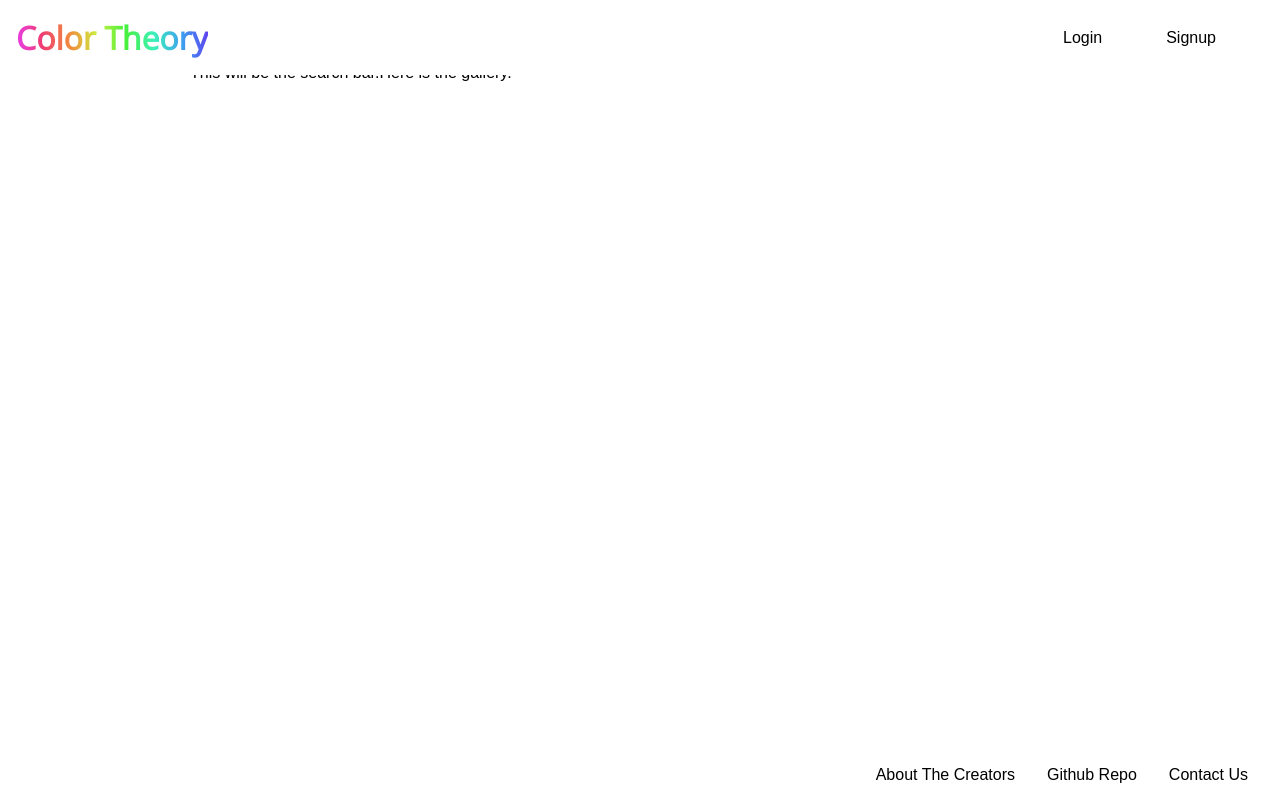
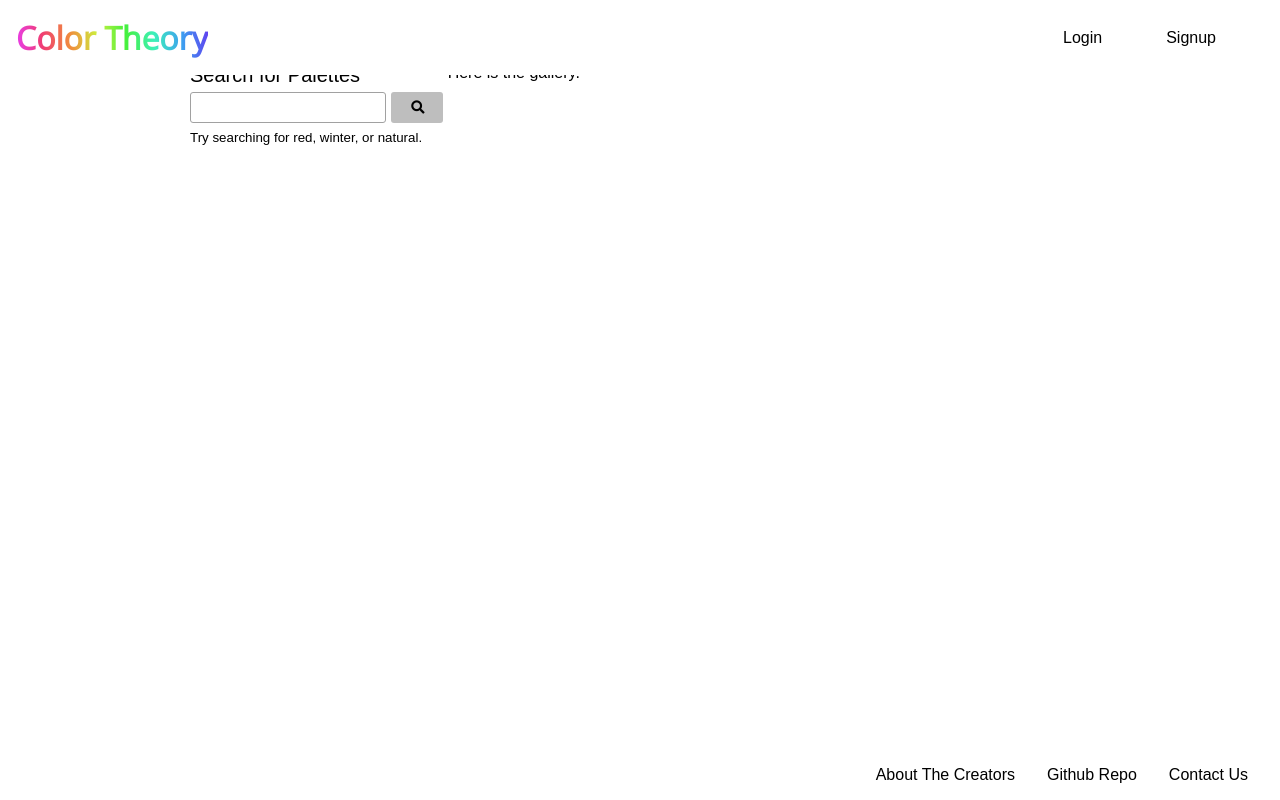
Before and after one commit to reynolkb/color-theory-1.0, a React (Create React App) app in the folder client/: page /search in a window 1280 px wide. Built offline with nearby package versions, Linux system fonts and the light colour scheme.

Commit message:
Lightly stylied searchbar component. Set it up to be wired to the db

```diff
--- a/client/src/components/CreateParts/ColorPicker/index.js
+++ b/client/src/components/CreateParts/ColorPicker/index.js
@@ -8,6 +8,7 @@ const ColorPicker = () => {
 
     const { state, handleChange } = useContext(paletteCreatorContext);
 
+    //this function handles the color picker
     function handleColorPicker(color) {
         handleChange({
             current: color.hex,
--- a/client/src/components/SearchBar/index.js
+++ b/client/src/components/SearchBar/index.js
@@ -2,10 +2,35 @@ import React from 'react';
 
 const SearchBar = () => {
 
+    // because i'm styling the button not within a form you'll need a onClick function call on the button
+    //you might need to change the button type to submit, type='button prevents the page from reload
+    //the only reason it might need to stay as it is if we need to display an error to the user
+    //if it reloads on failure and not success the user will be confused why they weren't redirected
+
+    function handleSearch() {
+        console.log('i am the search button')
+        // locaton.assign('/')
+    }
+
     return(
-        <div>
-            This will be the search bar.
+        <div className='searchbar-wrapper'>
+            <form role='search'>
+                <label htmlFor='search' className='sidebar-title'>Search for Palettes</label>
+                <div className='search-container'>
+                    <input
+                        type='text'
+                        name='search'
+                        className='search-input'
+                    />
+                    <button
+                        onClick={handleSearch}
+                        type='button'
+                        className='btn search-btn'><i class="fas fa-search"></i></button>
+                </div>
+                <small>Try searching for red, winter, or natural.</small> {/* we might want to remove the prompt */}
+            </form>
         </div>
+
     )
 }
 
--- a/client/src/components/Sidebar/index.js
+++ b/client/src/components/Sidebar/index.js
@@ -1,13 +1,12 @@
 import React, { useState } from 'react';
 
+//components
 import DailyPalette from '../DailyPalette';
 import WeeklyPalette from '../WeeklyPalette';
+import SearchBar from '../SearchBar';
 
 import { convertToObj } from '../../utils/dateFormat';
 // import { palette } from '../../const/colors';
-
-// this is Cat's test data
-// import { dailyPalette, weeklyPalette } from '../../const/colors';
 
 const Sidebar = ({ palettes }) => {
 
@@ -105,6 +104,8 @@ const Sidebar = ({ palettes }) => {
 
     return (
         <div>
+            {/* search component */}
+            <SearchBar />
             <h3 className='sidebar-title'>Trending Today</h3>
             {/* palette of the day  */}
             <DailyPalette palette={daily} />
--- a/client/src/index.css
+++ b/client/src/index.css
@@ -103,7 +103,6 @@ i.fa-share-square:active {
     box-shadow: 0 0 5px 1px #bebebe;
     transition: background-color .35s ease-in, box-shadow .35s ease-in;
 }
-
 
 .pink-btn {
     background: linear-gradient(45deg,
@@ -306,6 +305,10 @@ footer ul li a:hover {
 
 .daily-palette {
     margin-bottom: 2em;
+}
+
+.searchbar-wrapper {
+    margin-bottom: 1em;
 }
 
 /* palette styling */
@@ -562,3 +565,29 @@ footer ul li a:hover {
     padding-left: 5px;
     font-size: 12px;
 }
+
+/* search bar component */
+
+.search-container {
+    display: flex;
+    /* justify-content: center; */
+    align-items: center;
+}
+
+.search-btn {
+    width: 20%;
+}
+
+.search-btn:hover i {
+    color: #fff;
+    transition: color .35s ease-in;
+}
+
+.search-btn i {
+    color: #000;
+}
+
+input.search-input {
+    float: left;
+    width: 80%;
+}
```
